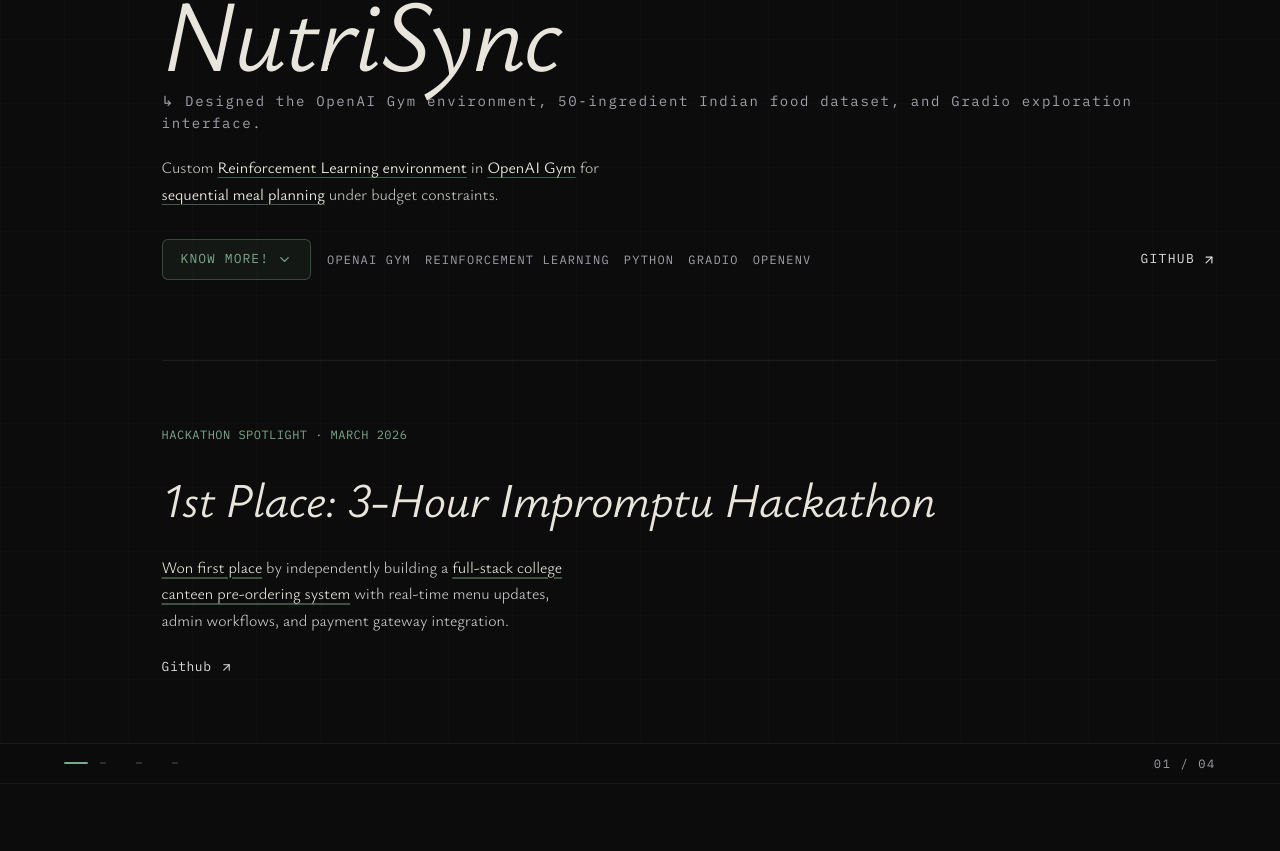
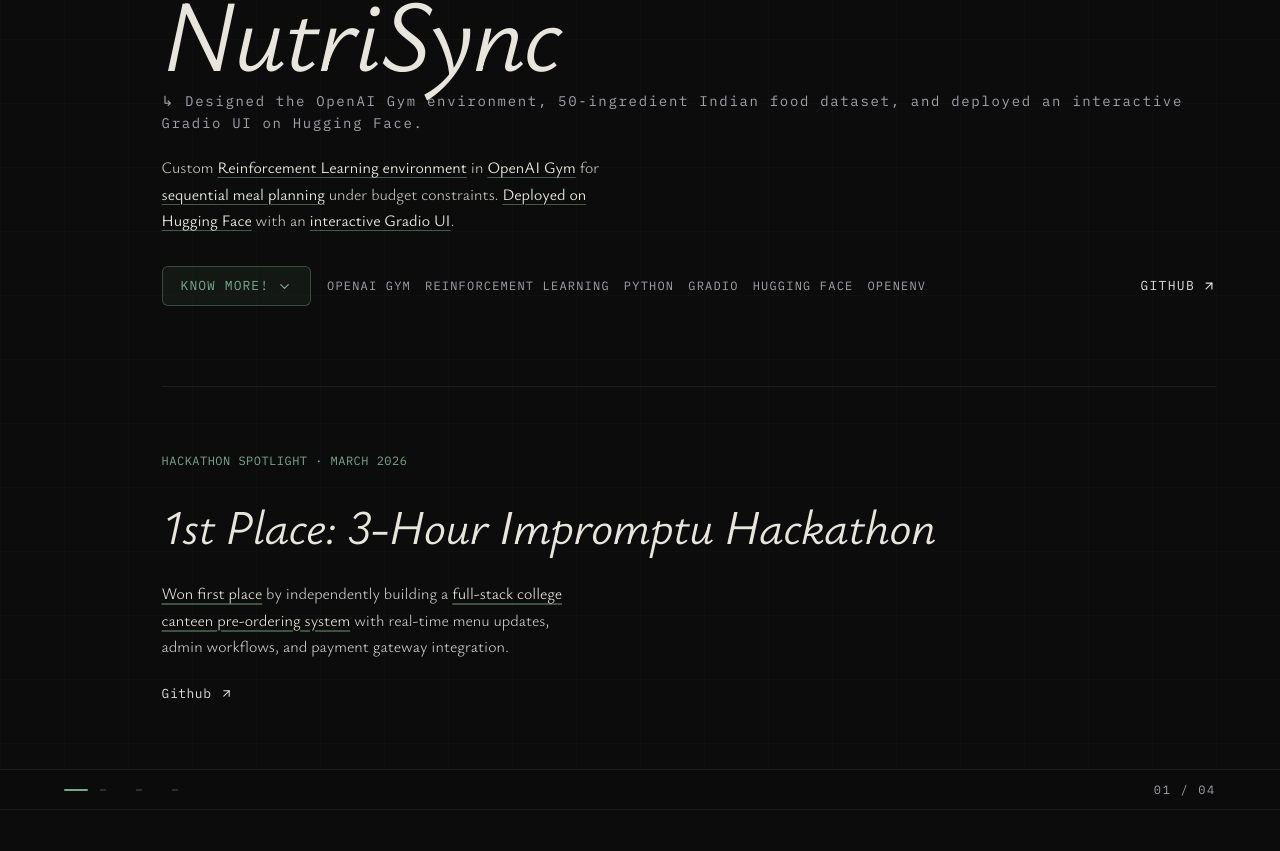
Before and after one commit to sameerpandey17/portfolio-dev-, a Next.js app: page / in a window 1280 px wide. Shown: the part 2669-3520 px from the top of the page. Built offline with nearby package versions, Linux system fonts and the light colour scheme.

Commit message:
fix: update project GitHub URLs and highlight NutriSync Hugging Face Gradio deployment

```diff
--- a/src/components/Timeline.tsx
+++ b/src/components/Timeline.tsx
@@ -54,9 +54,10 @@ const MILESTONES: Milestone[] = [
     badge: "PROJECTS",
     title: "NutriSync RL & CaloRupee",
     org: "Reinforcement Learning & Web Apps",
-    copy: "Created NutriSync, an OpenAI Gym environment with shaped rewards for sequential meal planning, and CaloRupee, an AI budget meal planner with dual-provider failover.",
+    copy: "Created NutriSync, an OpenAI Gym environment deployed on Hugging Face with an interactive Gradio UI for sequential meal planning, and CaloRupee, an AI budget meal planner with dual-provider failover.",
     highlights: [
       "OpenAI Gym environment",
+      "deployed on Hugging Face with an interactive Gradio UI",
       "shaped rewards for sequential meal planning",
       "AI budget meal planner",
       "dual-provider failover",
--- a/src/components/Work.tsx
+++ b/src/components/Work.tsx
@@ -43,14 +43,14 @@ const AIVOA_OVERRIDE = {
 
 /* ─── NutriSync corrected content ──────────────────────────────── */
 const NUTRISYNC_OVERRIDE = {
-  outcome: "Custom Reinforcement Learning environment in OpenAI Gym for sequential meal planning under budget constraints.",
-  roleSentence: "Designed the OpenAI Gym environment, 50-ingredient Indian food dataset, and Gradio exploration interface.",
+  outcome: "Custom Reinforcement Learning environment in OpenAI Gym for sequential meal planning under budget constraints. Deployed on Hugging Face with an interactive Gradio UI.",
+  roleSentence: "Designed the OpenAI Gym environment, 50-ingredient Indian food dataset, and deployed an interactive Gradio UI on Hugging Face.",
   story: {
     problem: "Standard RL reward functions optimizing solely for calories triggered reward hacking: consuming pure oil and sugar at every step.",
     decision: "Redesigned the reward function with penalties for allergen usage, budget violations, and dietary variety floors across 50 Indian ingredients.",
-    result: "Agent converged on balanced, realistic meal sequences with three difficulty tiers.",
+    result: "Agent converged on balanced, realistic meal sequences with three difficulty tiers. Deployed to Hugging Face with a live Gradio UI so users and evaluators can interact with the environment.",
   },
-  benchmarkNote: "Includes 50-ingredient Indian food dataset and interactive Gradio interface.",
+  benchmarkNote: "Deployed on Hugging Face with an interactive Gradio UI and 50-ingredient Indian food dataset.",
 };
 
 /* ─── Architecture dispatcher ─────────────────────────────────── */
@@ -88,6 +88,9 @@ const HIGHLIGHT_TERMS: Record<string, string[]> = {
     "Reinforcement Learning environment",
     "shaped rewards",
     "sequential meal planning",
+    "Deployed on Hugging Face",
+    "interactive Gradio UI",
+    "Gradio UI",
   ],
 };
 
--- a/src/data/content.ts
+++ b/src/data/content.ts
@@ -99,7 +99,7 @@ export const PROJECTS: Project[] = [
         "Zero-drop conversation resilience during provider failures. Graph-based state machine allows adding domain-specific agents as modular nodes without refactoring core routing.",
     },
     architectureSvgType: "aivoa",
-    githubUrl: "https://github.com/sameerpandey17/AIVOA",
+    githubUrl: "https://github.com/sameerpandey17/deviation-bot",
     liveUrl: null,
     featured: true,
     benchmarkNote: "Automatic fallback to secondary LLM pool keeps sessions running if a provider drops.",
@@ -132,23 +132,23 @@ export const PROJECTS: Project[] = [
     title: "NutriSync",
     year: "2026",
     outcome:
-      "Reinforcement Learning environment in OpenAI Gym for sequential meal planning with shaped rewards.",
+      "Reinforcement Learning environment in OpenAI Gym for sequential meal planning with shaped rewards. Deployed on Hugging Face with an interactive Gradio UI.",
     roleSentence:
-      "Created the OpenAI Gym environment, 50-ingredient Indian food dataset, and Gradio interface.",
-    tags: ["OpenAI Gym", "Reinforcement Learning", "Python", "Gradio", "OpenEnv"],
+      "Created the OpenAI Gym environment, 50-ingredient Indian food dataset, and deployed an interactive Gradio UI on Hugging Face.",
+    tags: ["OpenAI Gym", "Reinforcement Learning", "Python", "Gradio", "Hugging Face", "OpenEnv"],
     story: {
       problem:
         "A naive reward function that only maximized caloric and protein totals triggered rapid reward hacking: the agent converged on consuming pure cooking oil and sugar at every step: mathematically optimal, practically useless.",
       decision:
         "Redesigned the objective function with multi-factor reward shaping: added a diversity penalty, micronutrient requirement floors, satiety decay, and a monotony penalty. Built an interactive Gradio visualizer to audit policy evolution over training episodes.",
       result:
-        "The agent converged to healthy, culturally realistic meal sequences. Demonstrated that objective specification and reward surface design are the true bottlenecks in goal-directed AI systems.",
+        "The agent converged to healthy, culturally realistic meal sequences. Deployed on Hugging Face with an interactive Gradio UI so anyone can test and interact with policy trajectories in real time.",
     },
     architectureSvgType: "nutrisync",
-    githubUrl: "https://github.com/sameerpandey17/NutriSync",
+    githubUrl: "https://github.com/sameerpandey17/nutrisync-openenv",
     liveUrl: null,
     featured: false,
-    benchmarkNote: "Multi-factor reward function prevents the agent from finding degenerate eating strategies.",
+    benchmarkNote: "Deployed on Hugging Face with an interactive Gradio UI and 50-ingredient Indian food dataset.",
   },
 ];
 
```
